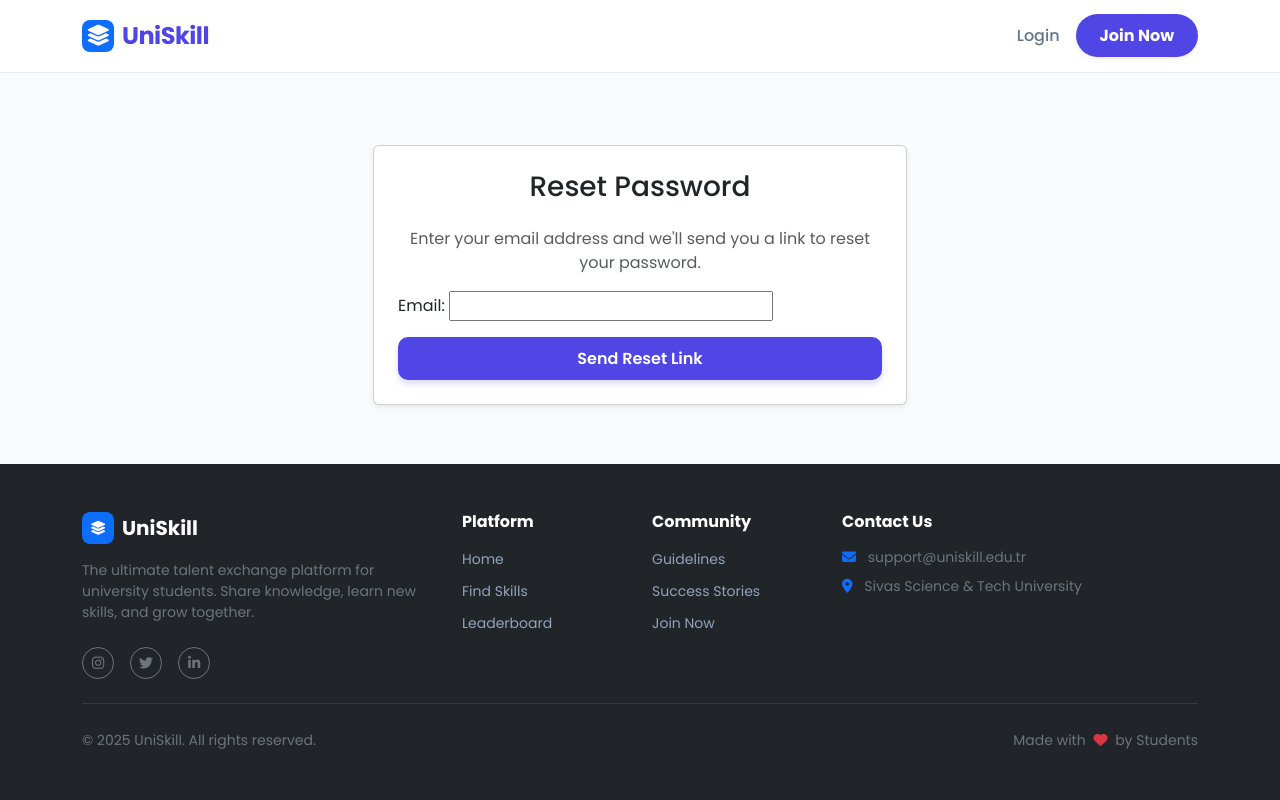
After one commit to bugraozkaya/Uniskill, a Django app: page /reset_password/ in a window 1280 px wide. The commit adds this page. Run offline with Django 5.2, Linux system fonts and the light colour scheme; some libraries are stand-ins or nearby versions.

Commit message:
Reset password added

```diff
--- /dev/null
+++ b/core/templates/core/password_reset.html
@@ -0,0 +1,26 @@
+{% extends 'core/base.html' %}
+
+{% block content %}
+<div class="container mt-5">
+    <div class="row justify-content-center">
+        <div class="col-md-6">
+            <div class="card shadow-sm">
+                <div class="card-body p-4">
+                    <h3 class="text-center mb-4">Reset Password</h3>
+                    <p class="text-muted text-center">Enter your email address and we'll send you a link to reset your password.</p>
+
+                    <form method="POST">
+                        {% csrf_token %}
+                        <div class="mb-3">
+                             {{ form.as_p }}
+                        </div>
+                        <div class="d-grid">
+                            <button type="submit" class="btn btn-primary">Send Reset Link</button>
+                        </div>
+                    </form>
+                </div>
+            </div>
+        </div>
+    </div>
+</div>
+{% endblock %}
--- a/uniskill_project/urls.py
+++ b/uniskill_project/urls.py
@@ -4,6 +4,8 @@ from django.conf import settings
 from django.conf.urls.static import static
 # 'render' fonksiyonu gerekli
 from django.shortcuts import redirect, render
+from django.contrib.auth import views as auth_views # <-- YENİ EKLENEN IMPORT
+
 from core import views
 
 # View fonksiyonlarını import ediyoruz
@@ -17,7 +19,7 @@ from core.views import (
     meeting_room, cancel_session,
     public_profile, edit_profile,
     mark_notification_as_read,
-    activate # <-- YENİ EKLENEN: Aktivasyon fonksiyonunu import ettik
+    activate
 )
 
 urlpatterns = [
@@ -37,10 +39,30 @@ urlpatterns = [
     path('register/', register, name='register'),
     path('logout/', logout_view, name='logout'),
 
-    # --- YENİ EKLENEN: E-POSTA AKTİVASYON YOLU ---
-    # Bu link kullanıcının mailine gidecek
+    # E-POSTA AKTİVASYON YOLU
     path('activate/<uidb64>/<token>/', activate, name='activate'),
-    # ---------------------------------------------
+
+    # --- ŞİFRE SIFIRLAMA YOLLARI (YENİ EKLENEN KISIM) ---
+    # 1. Şifre sıfırlama isteği (Mail girilen sayfa)
+    path('reset_password/',
+         auth_views.PasswordResetView.as_view(template_name="core/password_reset.html"),
+         name="reset_password"),
+
+    # 2. Mail gönderildi mesajı
+    path('reset_password_sent/',
+         auth_views.PasswordResetDoneView.as_view(template_name="core/password_reset_sent.html"),
+         name="password_reset_done"),
+
+    # 3. Yeni şifre belirleme sayfası (Maildeki link buraya gelir)
+    path('reset/<uidb64>/<token>/',
+         auth_views.PasswordResetConfirmView.as_view(template_name="core/password_reset_form.html"),
+         name="password_reset_confirm"),
+
+    # 4. İşlem tamamlandı mesajı
+    path('reset_password_complete/',
+         auth_views.PasswordResetCompleteView.as_view(template_name="core/password_reset_done.html"),
+         name="password_reset_complete"),
+    # ----------------------------------------------------
 
     # Yetenek İşlemleri
     path('add-skill/', add_skill, name='add_skill'),
```
Also changed, not shown: core/templates/core/login.html (+8 -3 lines), core/templates/core/password_reset_done.html (added, +15 -0 lines), core/templates/core/password_reset_form.html (added, +22 -0 lines), core/templates/core/password_reset_sent.html (added, +17 -0 lines).
